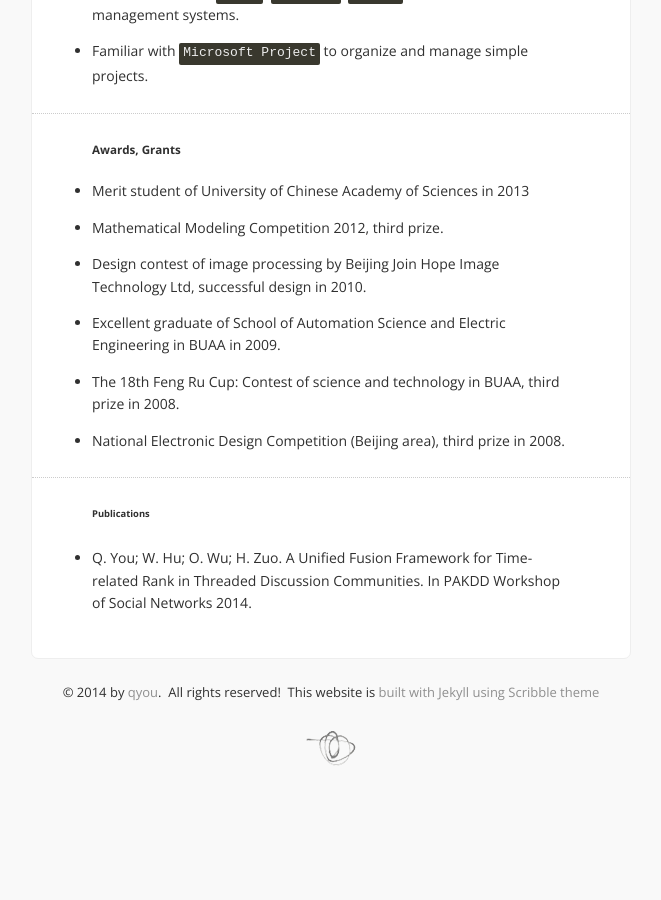
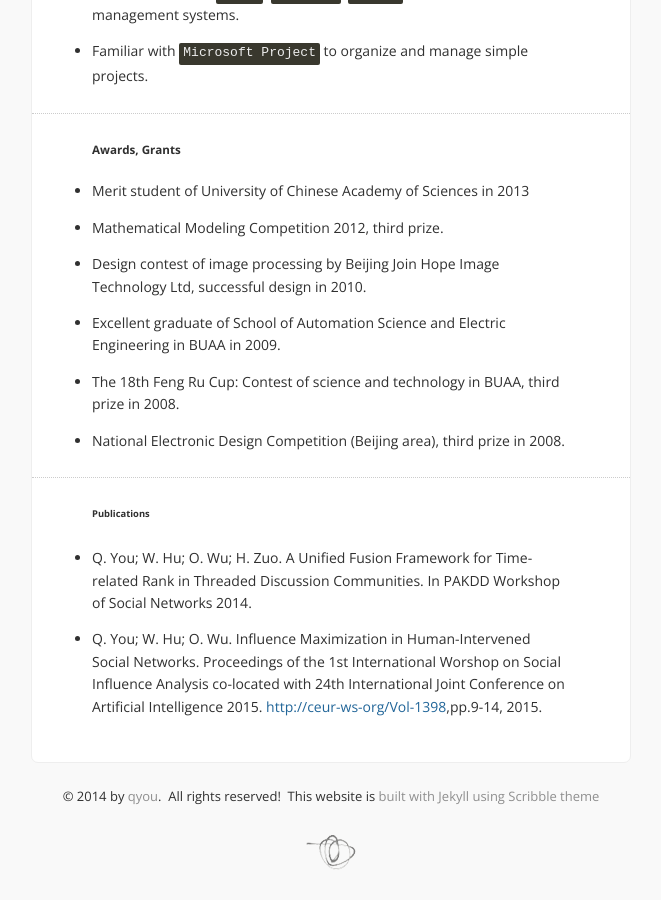
Before and after one commit to guokan/qyou.github.io, a Jekyll site: the page built from about.md, in a window 1280 px wide and 900 px high, scrolled down 1698 px. Shown: the whole window, without its empty margins (309-970 px from the left). Built offline with Jekyll 4.4.1, drawn with Linux system fonts in a browser that asks for light colours; Markdown is read by kramdown in place of the engine named in the settings; comment, search, counter and statistics services are not loaded; before the commit the page ends 2494 px from its top, so only the background shows below that.

Commit message:
add a publication

```diff
--- a/about.md
+++ b/about.md
@@ -69,3 +69,5 @@ I am a aficionado in computer science and technology, machine learning and data
 ###### Publications ######
 
 - Q. You; W. Hu; O. Wu;  H. Zuo. A Unified Fusion Framework for Time-related Rank in Threaded Discussion Communities. In PAKDD Workshop of Social Networks 2014.
+
+- Q. You; W. Hu; O. Wu. Influence Maximization in Human-Intervened Social Networks. Proceedings of the 1st International Worshop on Social Influence Analysis co-located with 24th International Joint Conference on Artificial Intelligence 2015. [http://ceur-ws-org/Vol-1398]([http://ceur-ws-org/Vol-1398),pp.9-14, 2015.
```
